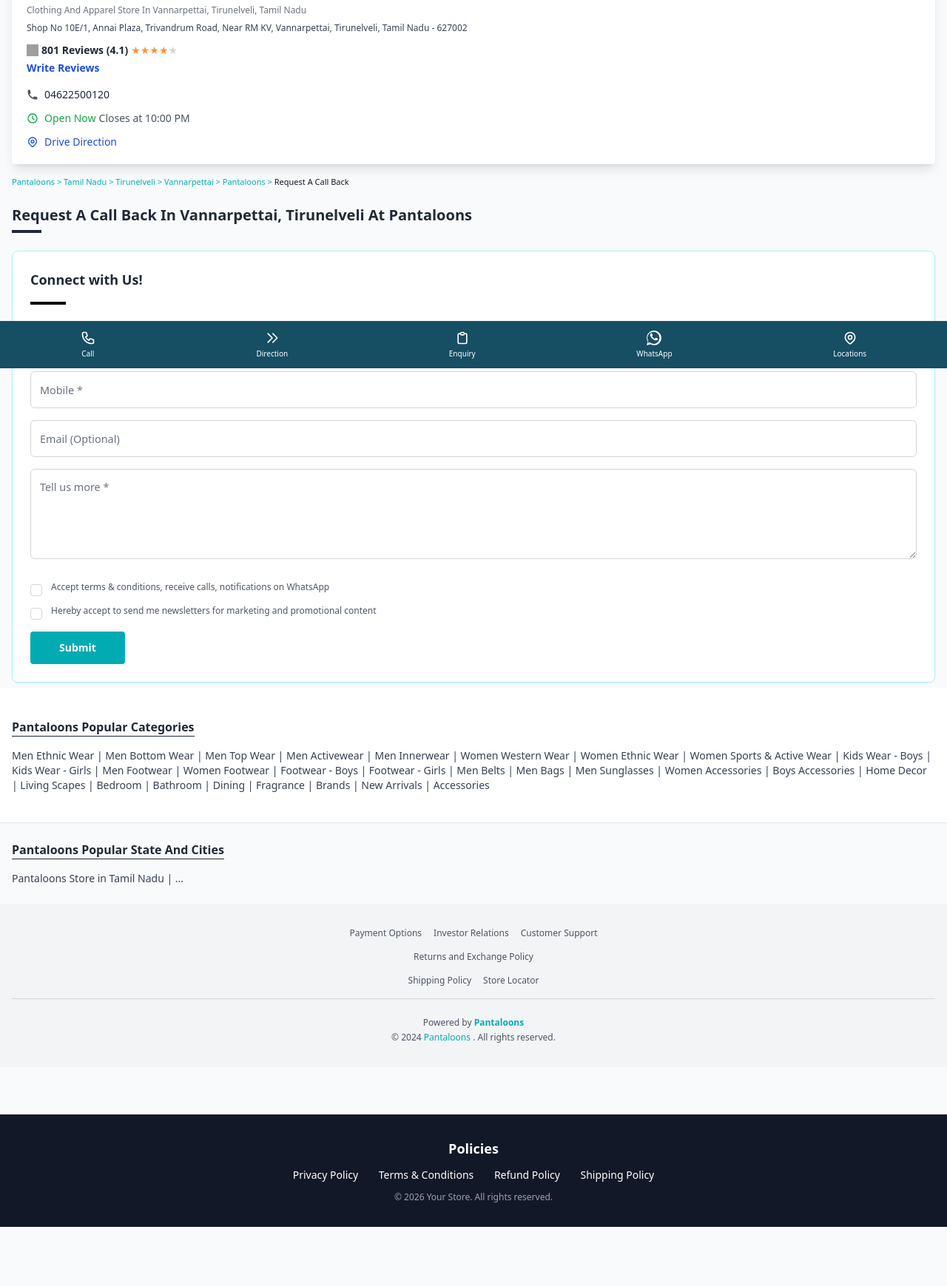
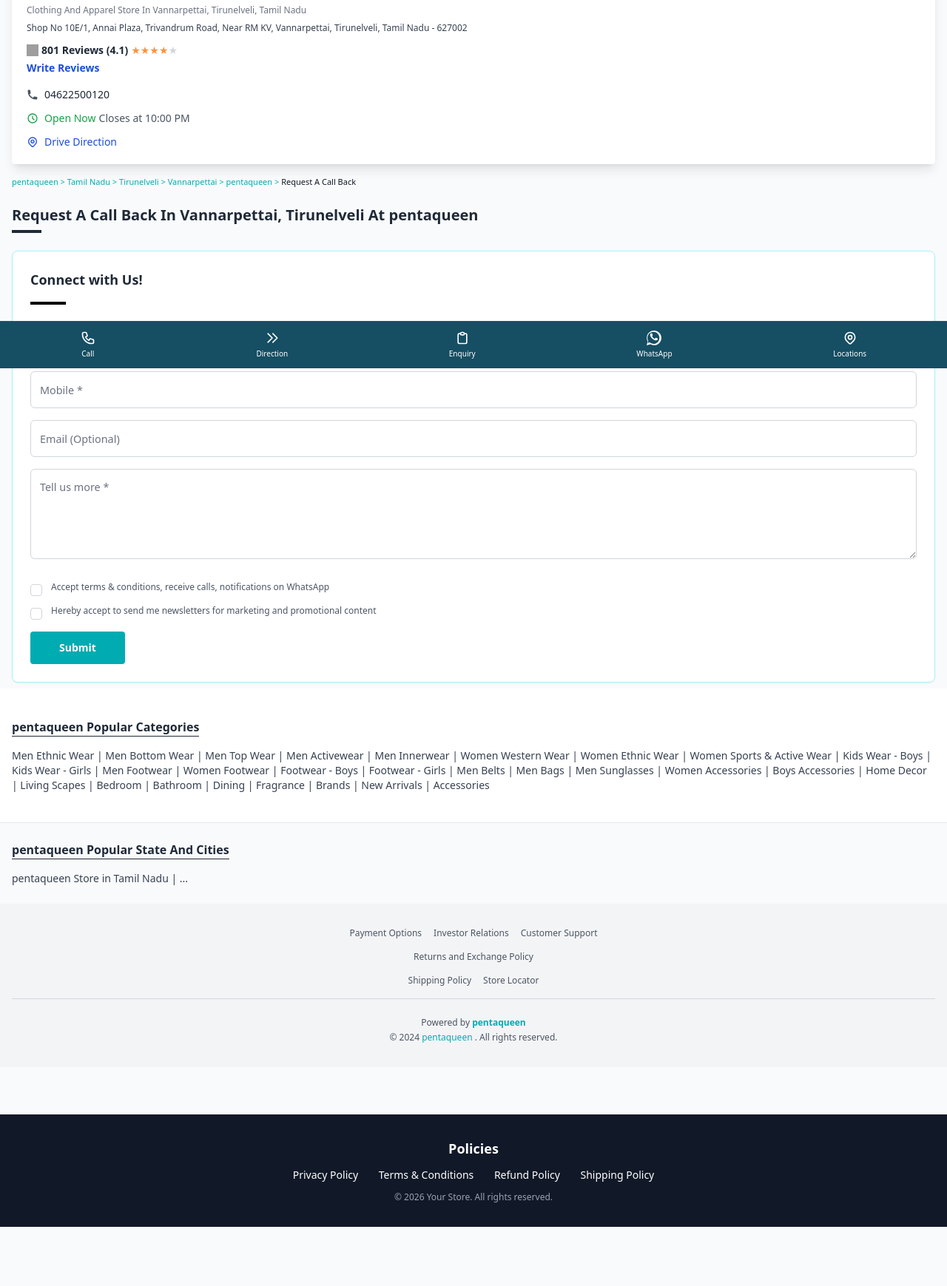
Before and after one commit to Silusk/e-commerce-ss, a Python web app: template templates/contact us.html in a window 1280 px wide. Shown: the part 302-2041 px from the top of the page at 74% size. Run offline with Jinja, Linux system fonts and the light colour scheme; the template is opened without the code that fills it, so the values that code supplies are empty; some libraries are stand-ins or nearby versions; grey boxes are pictures that could not be loaded.

Commit message:
Update contact us.html

```diff
--- a/templates/contact us.html
+++ b/templates/contact us.html
@@ -3,17 +3,17 @@
 <html lang="en"><head>
 <meta charset="utf-8"/>
 <meta content="width=device-width, initial-scale=1.0" name="viewport"/>
-<title>Pantaloons - Request A Call Back</title>
+<title>pentaqueen - Request A Call Back</title>
 <!-- Tailwind CSS v3 CDN -->
 <script src="https://cdn.tailwindcss.com?plugins=forms,container-queries"></script>
 <style data-purpose="custom-colors">
     :root {
-      --pantaloons-teal: #00acb1;
-      --pantaloons-dark-teal: #008c91;
+      --pentaqueen-teal: #00acb1;
+      --pentaqueen-dark-teal: #008c91;
     }
-    .bg-pantaloons-teal { background-color: var(--pantaloons-teal); }
-    .text-pantaloons-teal { color: var(--pantaloons-teal); }
-    .border-pantaloons-teal { border-color: var(--pantaloons-teal); }
+    .bg-pentaqueen-teal { background-color: var(--pentaqueen-teal); }
+    .text-pentaqueen-teal { color: var(--pentaqueen-teal); }
+    .border-pentaqueen-teal { border-color: var(--pentaqueen-teal); }
   </style>
 <style data-purpose="layout-adjustments">
     /* Custom font sizes or spacing not easily covered by standard Tailwind classes */
@@ -39,7 +39,7 @@
 </div>
 <!-- Logo Placeholder -->
 <div class="flex items-center">
-<div class="font-bold text-xl tracking-tighter text-pantaloons-teal italic">PANTALOONS</div>
+<div class="font-bold text-xl tracking-tighter text-pentaqueen-teal italic">pentaqueen</div>
 </div>
 <button class="text-gray-600">
 <svg class="w-6 h-6" fill="none" stroke="currentColor" viewbox="0 0 24 24"><path d="M4 6h16M4 12h16m-7 6h7" stroke-linecap="round" stroke-linejoin="round" stroke-width="2"></path></svg>
@@ -52,7 +52,7 @@
 <div class="text-center text-white">
 <h2 class="text-xs tracking-widest uppercase italic font-bold">WORKDROBE</h2>
 <p class="text-[10px] opacity-80 italic">BY</p>
-<h1 class="text-2xl font-bold tracking-tight italic">PANTALOONS</h1>
+<h1 class="text-2xl font-bold tracking-tight italic">pentaqueen</h1>
 </div>
 <!-- Aditya Birla Logo Corner -->
 <div class="absolute top-4 right-4 bg-white p-1">
@@ -63,8 +63,8 @@
 <!-- END: HeroSection -->
 <!-- BEGIN: StoreInfoCard -->
 <main class="px-4 -mt-12 relative z-10">
-<div class="bg-white rounded shadow-lg p-5 border-t-4 border-pantaloons-teal">
-<h2 class="text-lg font-bold text-gray-900 leading-tight">Pantaloons, Vannarpettai, Tirunelveli</h2>
+<div class="bg-white rounded shadow-lg p-5 border-t-4 border-pentaqueen-teal">
+<h2 class="text-lg font-bold text-gray-900 leading-tight">pentaqueen, Vannarpettai, Tirunelveli</h2>
 <p class="text-xs text-gray-500 mt-2">Clothing And Apparel Store In Vannarpettai, Tirunelveli, Tamil Nadu</p>
 <p class="text-xs text-gray-700 mt-2">
         Shop No 10E/1, Annai Plaza, Trivandrum Road, Near RM KV, Vannarpettai, Tirunelveli, Tamil Nadu - 627002
@@ -97,13 +97,13 @@
 </main>
 <!-- END: StoreInfoCard -->
 <!-- BEGIN: Breadcrumbs -->
-<nav class="px-4 py-4 breadcrumb-text text-pantaloons-teal font-medium">
-    Pantaloons &gt; Tamil Nadu &gt; Tirunelveli &gt; Vannarpettai &gt; Pantaloons &gt; <span class="text-gray-900">Request A Call Back</span>
+<nav class="px-4 py-4 breadcrumb-text text-pentaqueen-teal font-medium">
+    pentaqueen &gt; Tamil Nadu &gt; Tirunelveli &gt; Vannarpettai &gt; pentaqueen &gt; <span class="text-gray-900">Request A Call Back</span>
 </nav>
 <!-- END: Breadcrumbs -->
 <!-- BEGIN: EnquiryFormSection -->
 <section class="px-4 py-2">
-<h2 class="text-xl font-bold text-gray-800 leading-tight mb-2">Request A Call Back In Vannarpettai, Tirunelveli At Pantaloons</h2>
+<h2 class="text-xl font-bold text-gray-800 leading-tight mb-2">Request A Call Back In Vannarpettai, Tirunelveli At pentaqueen</h2>
 <div class="w-10 h-1 bg-gray-800 mb-6"></div>
 <div class="border border-cyan-200 rounded-lg p-6 bg-white shadow-sm">
 <h3 class="text-lg font-bold mb-4">Connect with Us!</h3>
@@ -111,33 +111,33 @@
 <form action="/contact" method="POST" class="space-y-4">
 
 <div>
-<input name="name" class="w-full border-gray-300 rounded-md py-3 focus:ring-pantaloons-teal focus:border-pantaloons-teal" placeholder="Name *" type="text" required>
+<input name="name" class="w-full border-gray-300 rounded-md py-3 focus:ring-pentaqueen-teal focus:border-pentaqueen-teal" placeholder="Name *" type="text" required>
 </div>
 
 <div>
-<input name="mobile" class="w-full border-gray-300 rounded-md py-3 focus:ring-pantaloons-teal focus:border-pantaloons-teal" placeholder="Mobile *" type="tel" required>
+<input name="mobile" class="w-full border-gray-300 rounded-md py-3 focus:ring-pentaqueen-teal focus:border-pentaqueen-teal" placeholder="Mobile *" type="tel" required>
 </div>
 
 <div>
-<input name="email" class="w-full border-gray-300 rounded-md py-3 focus:ring-pantaloons-teal focus:border-pantaloons-teal" placeholder="Email (Optional)" type="email">
+<input name="email" class="w-full border-gray-300 rounded-md py-3 focus:ring-pentaqueen-teal focus:border-pentaqueen-teal" placeholder="Email (Optional)" type="email">
 </div>
 
 <div>
-<textarea name="message" class="w-full border-gray-300 rounded-md py-3 focus:ring-pantaloons-teal focus:border-pantaloons-teal" placeholder="Tell us more *" rows="4" required></textarea>
+<textarea name="message" class="w-full border-gray-300 rounded-md py-3 focus:ring-pentaqueen-teal focus:border-pentaqueen-teal" placeholder="Tell us more *" rows="4" required></textarea>
 </div>
 
 <!-- Checkboxes -->
 <div class="space-y-3 pt-2">
 
 <label class="flex items-start space-x-3">
-<input name="terms" class="mt-1 border-gray-300 rounded text-pantaloons-teal focus:ring-pantaloons-teal" type="checkbox">
+<input name="terms" class="mt-1 border-gray-300 rounded text-pentaqueen-teal focus:ring-pentaqueen-teal" type="checkbox">
 <span class="text-xs text-gray-600">
 Accept terms & conditions, receive calls, notifications on WhatsApp
 </span>
 </label>
 
 <label class="flex items-start space-x-3">
-<input name="newsletter" class="mt-1 border-gray-300 rounded text-pantaloons-teal focus:ring-pantaloons-teal" type="checkbox">
+<input name="newsletter" class="mt-1 border-gray-300 rounded text-pentaqueen-teal focus:ring-pentaqueen-teal" type="checkbox">
 <span class="text-xs text-gray-600">
 Hereby accept to send me newsletters for marketing and promotional content
 </span>
@@ -145,7 +145,7 @@
 
 </div>
 
-<button class="w-32 bg-pantaloons-teal text-white font-bold py-3 rounded text-sm hover:bg-pantaloons-dark-teal transition-colors" type="submit">
+<button class="w-32 bg-pentaqueen-teal text-white font-bold py-3 rounded text-sm hover:bg-pentaqueen-dark-teal transition-colors" type="submit">
 Submit
 </button>
 
@@ -155,7 +155,7 @@
 <!-- END: EnquiryFormSection -->
 <!-- BEGIN: PopularCategories -->
 <section class="px-4 py-10 bg-white">
-<h3 class="text-base font-bold text-gray-800 border-b border-gray-800 inline-block mb-4">Pantaloons Popular Categories</h3>
+<h3 class="text-base font-bold text-gray-800 border-b border-gray-800 inline-block mb-4">pentaqueen Popular Categories</h3>
 <div class="category-list text-sm text-gray-700">
       Men Ethnic Wear | Men Bottom Wear | Men Top Wear | Men Activewear | Men Innerwear | Women Western Wear | Women Ethnic Wear | Women Sports &amp; Active Wear | Kids Wear - Boys | Kids Wear - Girls | Men Footwear | Women Footwear | Footwear - Boys | Footwear - Girls | Men Belts | Men Bags | Men Sunglasses | Women Accessories | Boys Accessories | Home Decor | Living Scapes | Bedroom | Bathroom | Dining | Fragrance | Brands | New Arrivals | Accessories
     </div>
@@ -163,9 +163,9 @@
 <!-- END: PopularCategories -->
 <!-- BEGIN: StatesAndCities -->
 <section class="px-4 py-6 border-t">
-<h3 class="text-base font-bold text-gray-800 border-b border-gray-800 inline-block mb-4">Pantaloons Popular State And Cities</h3>
+<h3 class="text-base font-bold text-gray-800 border-b border-gray-800 inline-block mb-4">pentaqueen Popular State And Cities</h3>
 <div class="text-sm text-gray-700">
-      Pantaloons Store in Tamil Nadu | ...
+      pentaqueen Store in Tamil Nadu | ...
     </div>
 </section>
 <!-- END: StatesAndCities -->
@@ -184,8 +184,8 @@
 <a href="#">Store Locator</a>
 </div>
 <div class="pt-6 border-t border-gray-300">
-<p>Powered by <span class="text-pantaloons-teal font-bold">Pantaloons</span></p>
-<p class="mt-1">© 2024 <span class="text-pantaloons-teal">Pantaloons</span> . All rights reserved.</p>
+<p>Powered by <span class="text-pentaqueen-teal font-bold">pentaqueen</span></p>
+<p class="mt-1">© 2024 <span class="text-pentaqueen-teal">pentaqueen</span> . All rights reserved.</p>
 </div>
 </footer>
 <!-- END: FooterLinks -->
```
